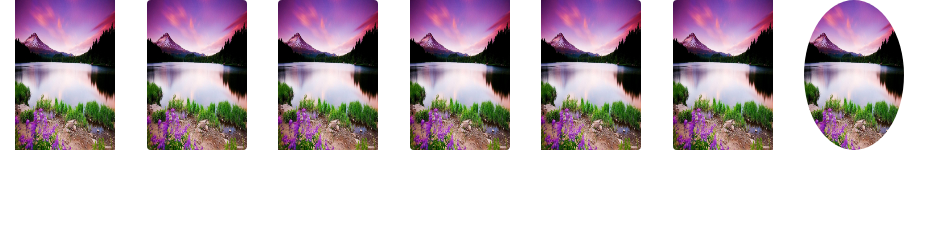
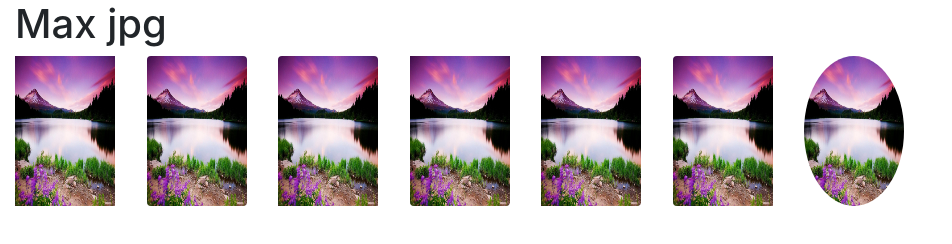
Before and after one commit to Paras-81-68/Bootstrap, a plain HTML site: page boot.html in a window 1280 px wide. Shown: the whole page, without its empty margins (0-952 px from the left). Drawn offline with Linux system fonts and the light colour scheme.

Commit message:
Update boot.html

```diff
--- a/boot.html
+++ b/boot.html
@@ -14,6 +14,7 @@
 </head>
 <body>
     <div class="container-fluid">
+        <h1>Max jpg</h1>
         <div class="row">
             <div class="col-md-12">
                 <img src="max.jpg"> &nbsp;&nbsp;&nbsp;&nbsp;&nbsp;
```
